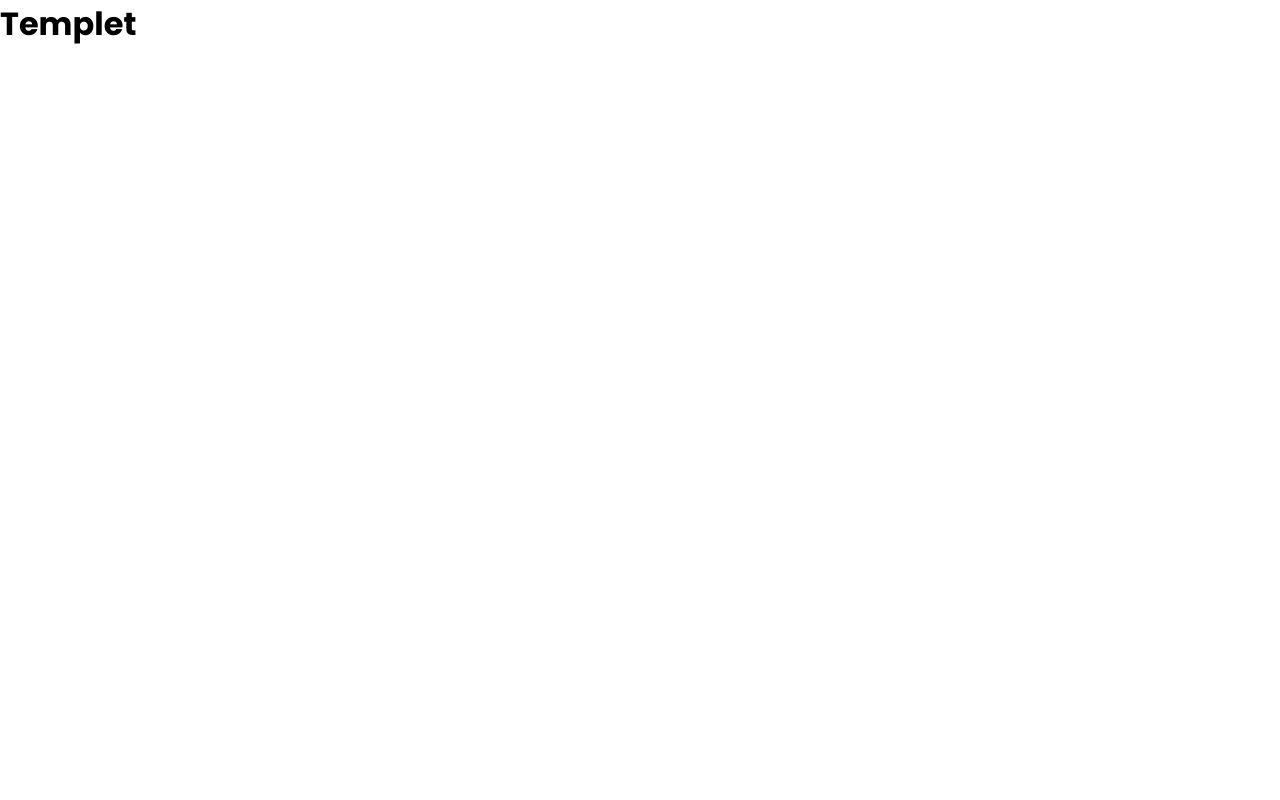
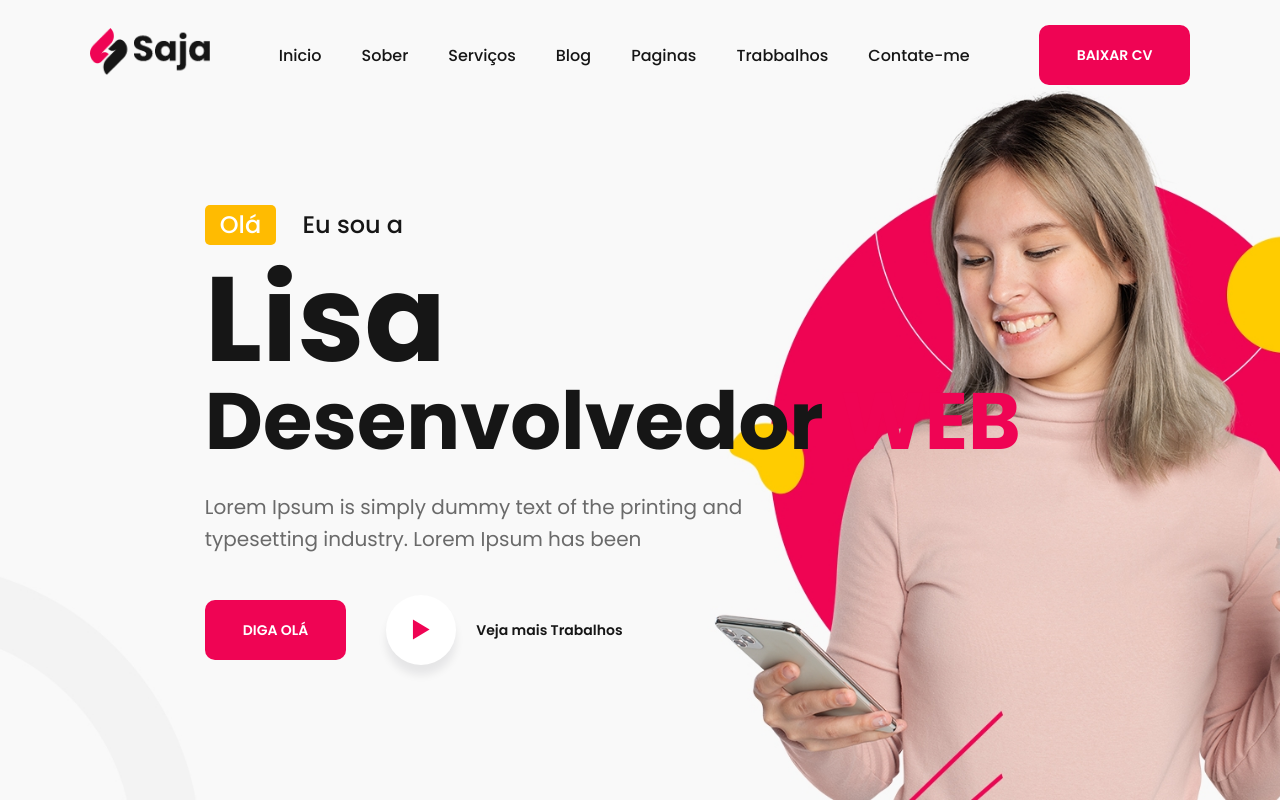
Before and after one commit to GilbertoCarlos/portfolio_html_css_js_v2, a plain HTML site: page index.html in a window 1280 px wide. Drawn offline with nearby package versions, Linux system fonts and the light colour scheme.

Commit message:
70% completo

```diff
--- a/css/style.css
+++ b/css/style.css
@@ -7,4 +7,189 @@
     box-sizing: border-box;
     text-decoration: none;
     font-family: 'Poppins', sans-serif;
+    list-style: none;
 }
+
+header{
+    position: fixed;
+    width: 100%;
+    top: 0;
+    right: 0;
+    z-index: 1000;
+    display: flex;
+    align-items: center;
+    justify-content: space-between;
+    background: transparent;
+    padding: 25px 7%;
+}
+
+.logo img{
+    max-width: 100%;
+    width: 120px;
+    height: auto;
+}
+
+.navbar{
+    display: flex;
+}
+
+.navbar li{
+    position: relative;
+}
+
+.navbar a{
+    color: #161616;
+    font-weight: 500;
+    font-size: 1rem;
+    padding: 10px 20px;
+}
+
+.navbar a::after{
+    content: '';
+    position: absolute;
+    width: 0%;
+    height: 2px;
+    background: #ef0454;
+    left: 0;
+    bottom: -4px;
+    transition: ease .42s;
+}
+
+.navbar a:hover::after{
+    width: 100%;
+}
+
+#menu-icon{
+    font-size: 30px;
+    color: #161616;
+    cursor: pointer;
+    z-index: 1001;
+    display: none;
+}
+
+.btn{
+    font-size: 14px;
+    display: inline-flex;
+    justify-content: center;
+    font-weight: 600;
+    height: 60px;
+    line-height: 60px;
+    background: #ef0454;
+    color: #fff;
+    border-radius: 10px;
+    padding: 0 38px;
+    text-transform: uppercase;
+    transition: all 0.34s;
+}
+
+.btn:hover{
+    opacity: 0.8;
+    transform: translateY(-10px);
+}
+
+section{
+    padding: 0 16%;
+}
+
+.container{
+    height: 100vh;
+    width: 100%;
+    background: url(../img/background.jpg);
+    background-size: cover;
+    background-position: center;
+    position: relative;
+    display: grid;
+    grid-template-columns: repeat(1, 1fr);
+    align-items: center;
+}
+
+.text{
+    padding-top: 70px;
+}
+
+.text .slide{
+    margin-bottom: 20px;
+}
+
+.text .one{
+    height: 40px;
+    padding: 0 15px;
+    line-height: 40px;
+    font-size: 24px;
+    font-weight: 500;
+    border-radius: 5px;
+    background: #ffbb01;
+    color: #fff;
+    display: inline-block;
+    margin-right: 22px;
+}
+
+.text .two{
+    font-size: 24px;
+    color: #161616;
+    display: inline-block;
+    font-weight: 500;
+}
+
+.text h1{
+    font-size: 120px;
+    font-weight: 700;
+    color: #161616;
+    line-height: 0.9;
+    margin: 0 0 8px;
+}
+
+.text h2{
+    font-size: 80px;
+    font-weight: 700;
+    color: #161616;
+    line-height: 1;
+    margin: 0 0 30px;
+}
+span{
+    color: #ef0454;
+}
+
+.text p{
+    color: #6a6a6a;
+    font-size: 20px;
+    line-height: 1.6;
+    margin-bottom: 40px;
+}
+
+.button{
+    display: inline-flex;
+    align-items: center;
+    justify-content: center;
+
+}
+
+.btn2{
+    font-size: 14px;
+    font-weight: 600;
+    color: #161616;
+    display: inline-flex;
+    align-items: center;
+    justify-content: center;
+    margin-left: 40px;
+}
+
+.btn2 span i{
+    height: 70px;
+    width: 70px;
+    background: #fff ;
+    color: #ef0454;
+    font-size: 40px;
+    display: inline-flex;
+    align-items: center;
+    justify-content: center;
+    border-radius: 50%;
+    box-shadow: 0 10px 8px rgba(3 12 29 / 8%);
+    margin-right: 20px;
+    transition: ease .30s;
+}
+
+.btn2 span i:hover{
+    background: #ef0454;
+    color: #fff;
+}
--- a/index.html
+++ b/index.html
@@ -6,16 +6,48 @@
     <meta name="viewport" content="width=device-width, initial-scale=1.0">
     <title>Apresentação</title>
     <link rel="stylesheet" href="css/style.css">
+    <link rel="stylesheet"
+  href="https://cdn.jsdelivr.net/npm/boxicons@latest/css/boxicons.min.css">
 </head>
 <body>
-    <h1>Templet</h1>
+    <header>
+        <a href="#" class="logo"><img src="img/logo.png"></a>
+        <div class="bx bx-menu" id="menu-icon"></div>
+
+        <ul class="navbar">
+            <li><a href="#">Inicio</a></li>
+            <li><a href="#">Sober</a></li>
+            <li><a href="#">Serviços</a></li>
+            <li><a href="#">Blog</a></li>
+            <li><a href="#">Paginas</a></li>
+            <li><a href="#">Trabbalhos</a></li>
+            <li><a href="#">Contate-me</a></li>
+        </ul>
+        <a href="#" class="btn">Baixar CV</a>
+
+    </header>
+
+    <section class="container">
+        <div class="text">
+            <div class="slide">
+                <span class="one">Olá</span>
+                <span class="two">Eu sou a</span>
+            </div>
+            <h1>Lisa</h1>
+            <h2>Desenvolvedor <span>WEB</span></h2>
+            <p>Lorem Ipsum is simply dummy text of the printing and <br>typesetting industry. Lorem Ipsum has been</p>
+
+            <div class="button">
+                <a href="#" class="btn">Diga Olá</a>
+                <a href="#" class="btn2"><span><i class='bx bx-play'></i></span>Veja mais Trabalhos</a>
+            </div>
+        </div>
+    </section>
 
 
 
 
 
-
-
-    <script src="js/script.js"></script>
+    <script type="text/javascript" src="js/script.js"></script>
 </body>
 </html>
```
